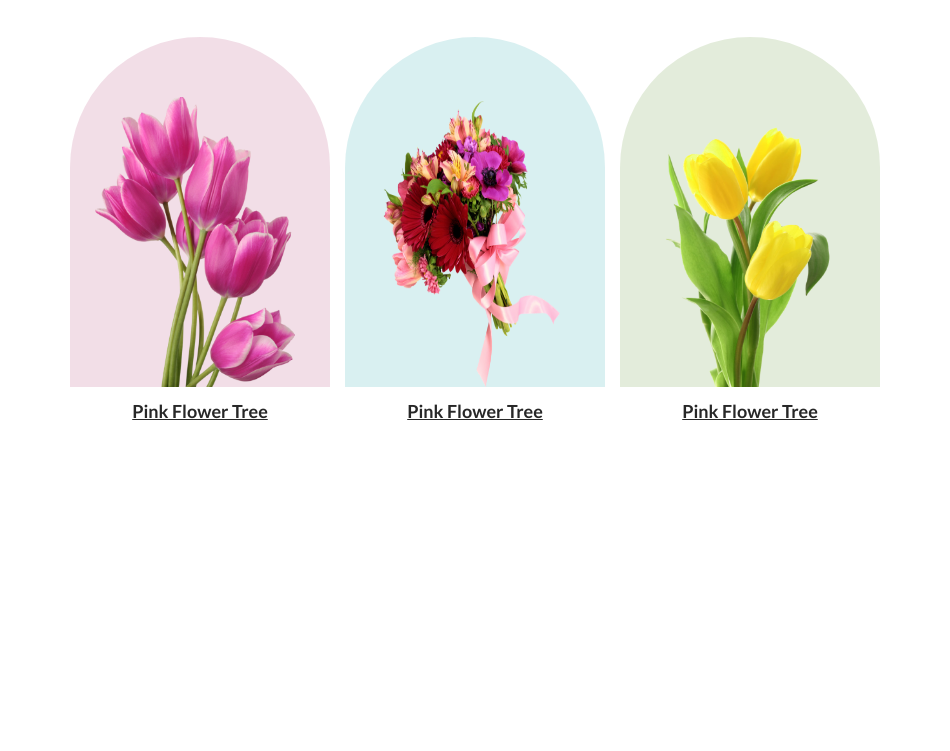
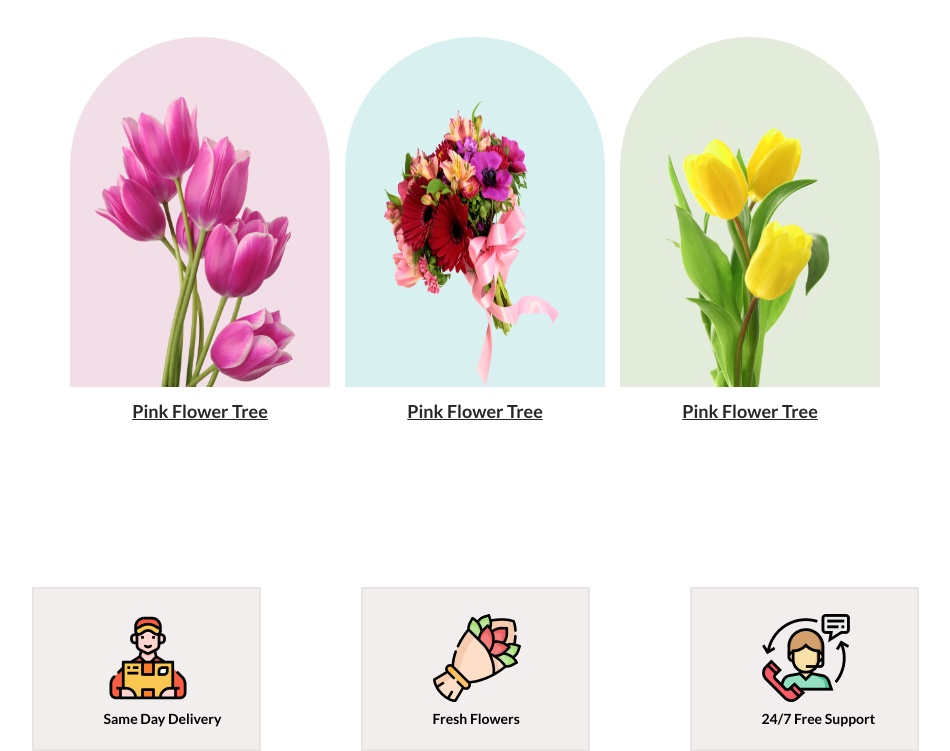
Before and after one commit to imdola/flower-assignment-repo, a plain HTML site: page index.html in a window 1280 px wide. Shown: the part 726-1477 px from the top of the page, without its empty margins (165-1115 px from the left). Before the commit the page ends 1148 px from the top, so only its background shows below. Drawn offline with Linux system fonts and the light colour scheme.

Commit message:
added the icon section

```diff
--- a/index.html
+++ b/index.html
@@ -72,6 +72,31 @@
         </div>
     </div>
     <!-- Featured Flowers Section Ends  -->
+
+     <!-- Icon Section Starts  -->
+     <div class="icon-container">
+        <div class="icons">
+            <div class="fig">
+                <figure class="snaps">
+                    <img src="images/Flower Asset/Group 57.png" alt="">
+                    <h5><b>Same Day Delivery</b></h5>
+                </figure>
+            </div>
+            <div class="fig">
+                <figure class="snaps">
+                    <img src="images/Flower Asset/Group 58.png" alt="">
+                    <h5><b>Fresh Flowers</b></h5>
+                </figure>
+            </div>
+            <div class="fig">
+                <figure class="snaps">
+                    <img src="images/Flower Asset/Group 59.png" alt="">
+                    <h5><b>24/7 Free Support</b></h5>
+                </figure>
+            </div>
+        </div>
+    </div>
+    <!-- Icon Section Ends  -->
 </body>
 
 </html>
--- a/styles/style.css
+++ b/styles/style.css
@@ -187,3 +187,36 @@ nav li a:hover {
 }
 
 /* Featured Flowers Section Ends  */
+
+/* Icon Section Starts  */
+.icon-container {
+    margin-top: 200px;
+}
+
+.icons {
+    display: flex;
+    flex-direction: row;
+    justify-content: center;
+    gap: 100px;
+}
+
+.fig {
+    background: rgb(243, 238, 238);
+    border: 2px solid rgba(39, 39, 39, 0.05);
+    width: 225px;
+    height: 160px;
+}
+
+.fig .snaps {
+    padding-left: 70px;
+    padding-top: 25px;
+}
+
+.snaps h5 {
+    font-size: 14px;
+    font-weight: 400;
+    padding-right: 20px;
+    padding-top: 5px;
+}
+
+/* Icon Section Ends  */
```
